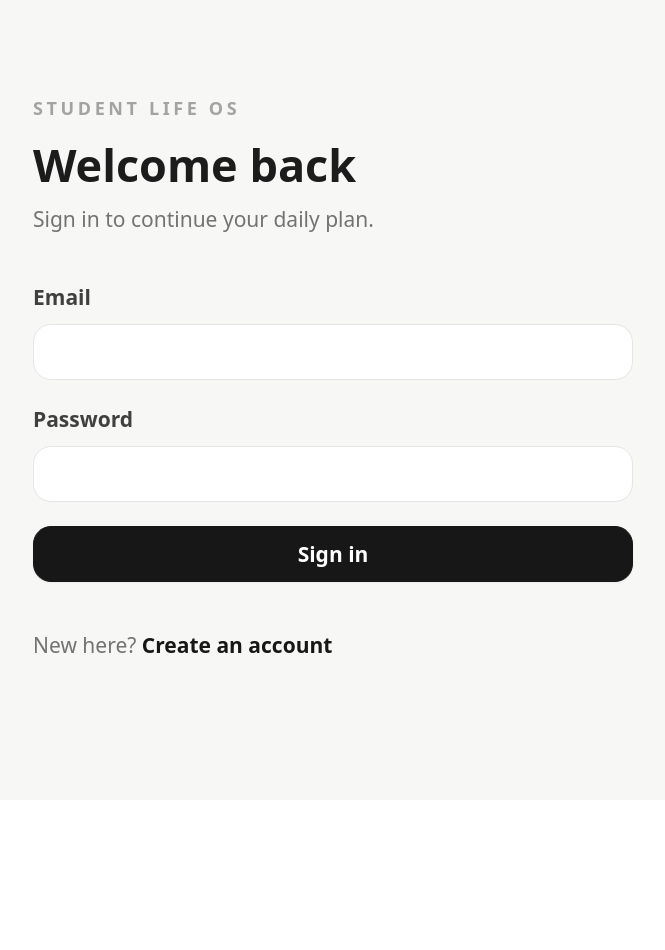
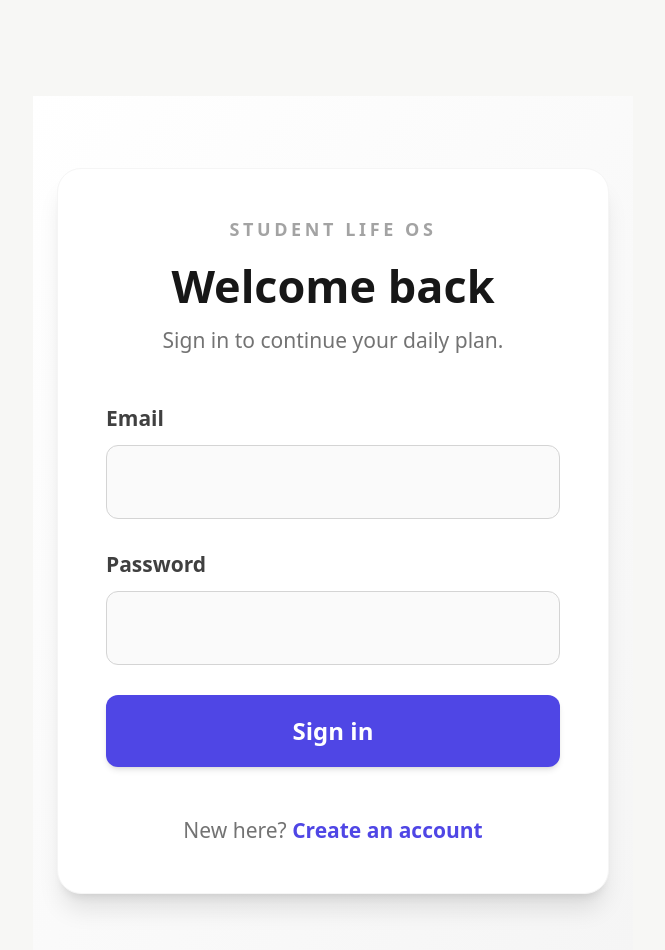
Before and after one commit to suhanstha09/student_life_os, a Next.js app in the folder frontend/: page /login in a window 1280 px wide. Shown: the top 950 px of the page, without its empty margins (307-972 px from the left). Before the commit the page ends 800 px from the top, so only its background shows below. Built offline with nearby package versions, Linux system fonts and the light colour scheme; no server answers.

Commit message:
style: Refactor LoginPage component for improved structure and styling consistency

```diff
--- a/frontend/src/app/(auth)/login/page.tsx
+++ b/frontend/src/app/(auth)/login/page.tsx
@@ -6,58 +6,65 @@ import Link from 'next/link'
 import { useAuth } from '../../../lib/auth'
 
 export default function LoginPage() {
-  const { login } = useAuth()
-  const [email, setEmail] = useState('')
-  const [password, setPassword] = useState('')
-  const [error, setError] = useState<string | null>(null)
-  const [loading, setLoading] = useState(false)
+  const { login } = useAuth();
+  const [email, setEmail] = useState("");
+  const [password, setPassword] = useState("");
+  const [error, setError] = useState<string | null>(null);
+  const [loading, setLoading] = useState(false);
 
   const handleSubmit = async (event: React.FormEvent) => {
-    event.preventDefault()
-    setLoading(true)
-    const message = await login(email, password)
-    setError(message)
-    setLoading(false)
-  }
+    event.preventDefault();
+    setLoading(true);
+    const message = await login(email, password);
+    setError(message);
+    setLoading(false);
+  };
 
   return (
-    <div className="space-y-8">
-      <div>
+    <div className="min-h-screen flex items-center justify-center bg-gradient-to-br from-white to-neutral-100 py-12 px-4">
+      <div className="w-full max-w-md p-8 rounded-2xl shadow-xl bg-white border border-neutral-100">
+        <div className="mb-8 text-center">
           <p className="text-xs font-semibold uppercase tracking-[0.2em] text-neutral-400">
             Student Life OS
           </p>
-        <h1 className="mt-3 text-3xl font-semibold">Welcome back</h1>
+          <h1 className="mt-3 text-3xl font-semibold text-neutral-900">Welcome back</h1>
           <p className="mt-2 text-sm text-neutral-500">
             Sign in to continue your daily plan.
           </p>
         </div>
 
-      <form onSubmit={handleSubmit} className="space-y-4">
-        <label className="block text-sm font-semibold text-neutral-700">
+        <form onSubmit={handleSubmit} className="space-y-5">
+          <div>
+            <label className="block text-sm font-semibold text-neutral-700 mb-2" htmlFor="email">
               Email
+            </label>
             <input
-            className="mt-2 w-full rounded-xl border border-neutral-200 px-3 py-2 text-sm text-neutral-800"
+              id="email"
+              className="w-full rounded-lg border border-neutral-300 px-4 py-3 text-base text-neutral-900 bg-neutral-50 focus:outline-none focus:ring-2 focus:ring-indigo-400 transition"
               type="email"
               autoComplete="email"
               value={email}
               onChange={(event) => setEmail(event.target.value)}
               required
             />
+          </div>
+          <div>
+            <label className="block text-sm font-semibold text-neutral-700 mb-2" htmlFor="password">
+              Password
             </label>
-        <label className="block text-sm font-semibold text-neutral-700">
-          Password
             <input
-            className="mt-2 w-full rounded-xl border border-neutral-200 px-3 py-2 text-sm text-neutral-800"
+              id="password"
+              className="w-full rounded-lg border border-neutral-300 px-4 py-3 text-base text-neutral-900 bg-neutral-50 focus:outline-none focus:ring-2 focus:ring-indigo-400 transition"
               type="password"
               autoComplete="current-password"
               value={password}
               onChange={(event) => setPassword(event.target.value)}
               required
             />
-        </label>
+          </div>
 
           {error ? (
-          <p className="rounded-xl border border-rose-200 bg-rose-50 px-3 py-2 text-sm text-rose-600">
+            <p className="rounded-lg border border-rose-200 bg-rose-50 px-3 py-2 text-sm text-rose-600 text-center">
               {error}
             </p>
           ) : null}
@@ -65,18 +72,19 @@ export default function LoginPage() {
           <button
             type="submit"
             disabled={loading}
-          className="w-full rounded-xl border border-neutral-900 bg-neutral-900 px-4 py-2 text-sm font-semibold text-white shadow-sm transition hover:bg-neutral-800 disabled:opacity-60"
+            className="w-full rounded-lg bg-indigo-600 px-4 py-3 text-base font-semibold text-white shadow-md transition hover:bg-indigo-700 disabled:opacity-60"
           >
-          {loading ? 'Signing in...' : 'Sign in'}
+            {loading ? "Signing in..." : "Sign in"}
           </button>
         </form>
 
-      <p className="text-sm text-neutral-500">
+        <p className="mt-8 text-center text-sm text-neutral-500">
           New here?{' '}
-        <Link className="font-semibold text-neutral-900" href="/register">
+          <Link className="font-semibold text-indigo-600 hover:underline" href="/register">
             Create an account
           </Link>
         </p>
       </div>
-  )
+    </div>
+  );
 }
```
Lines whose indentation alone changed are shown as unchanged.
